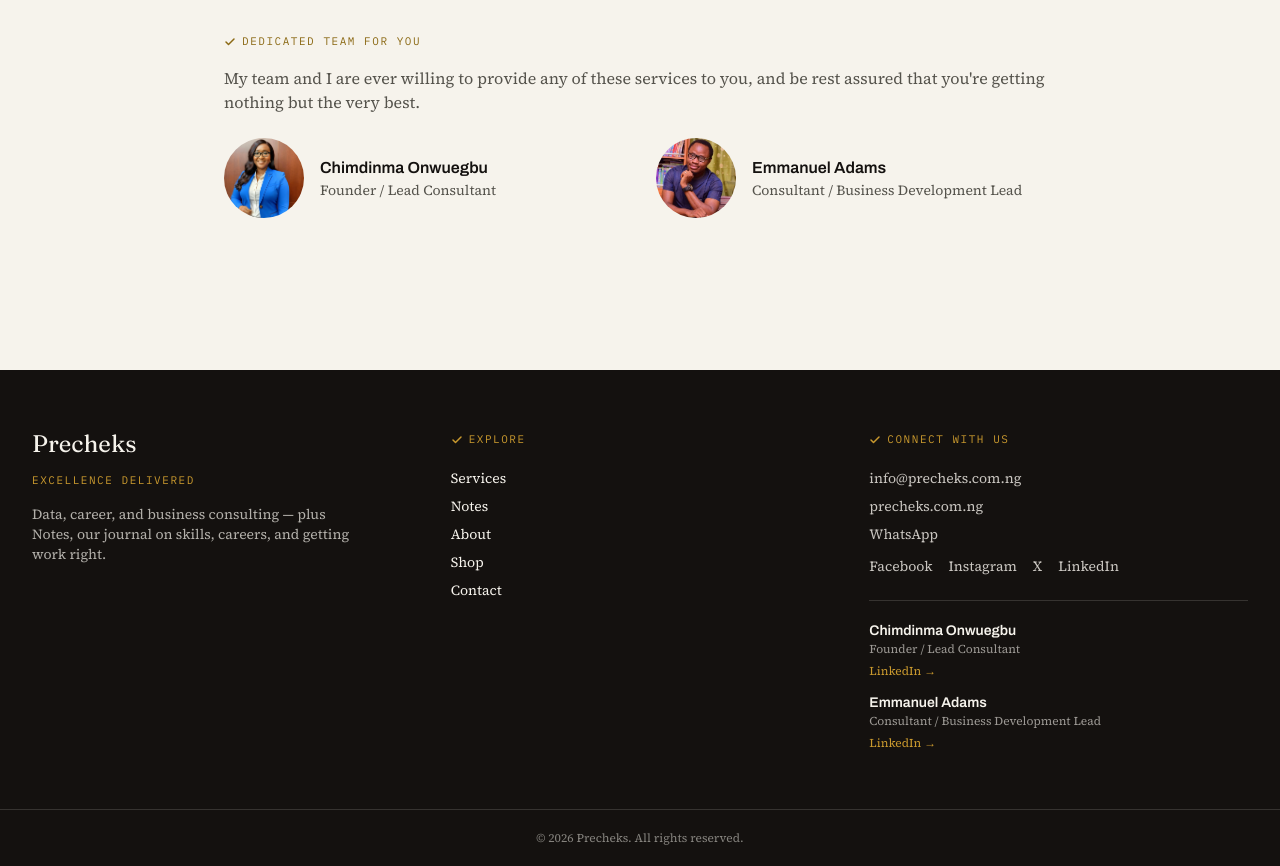
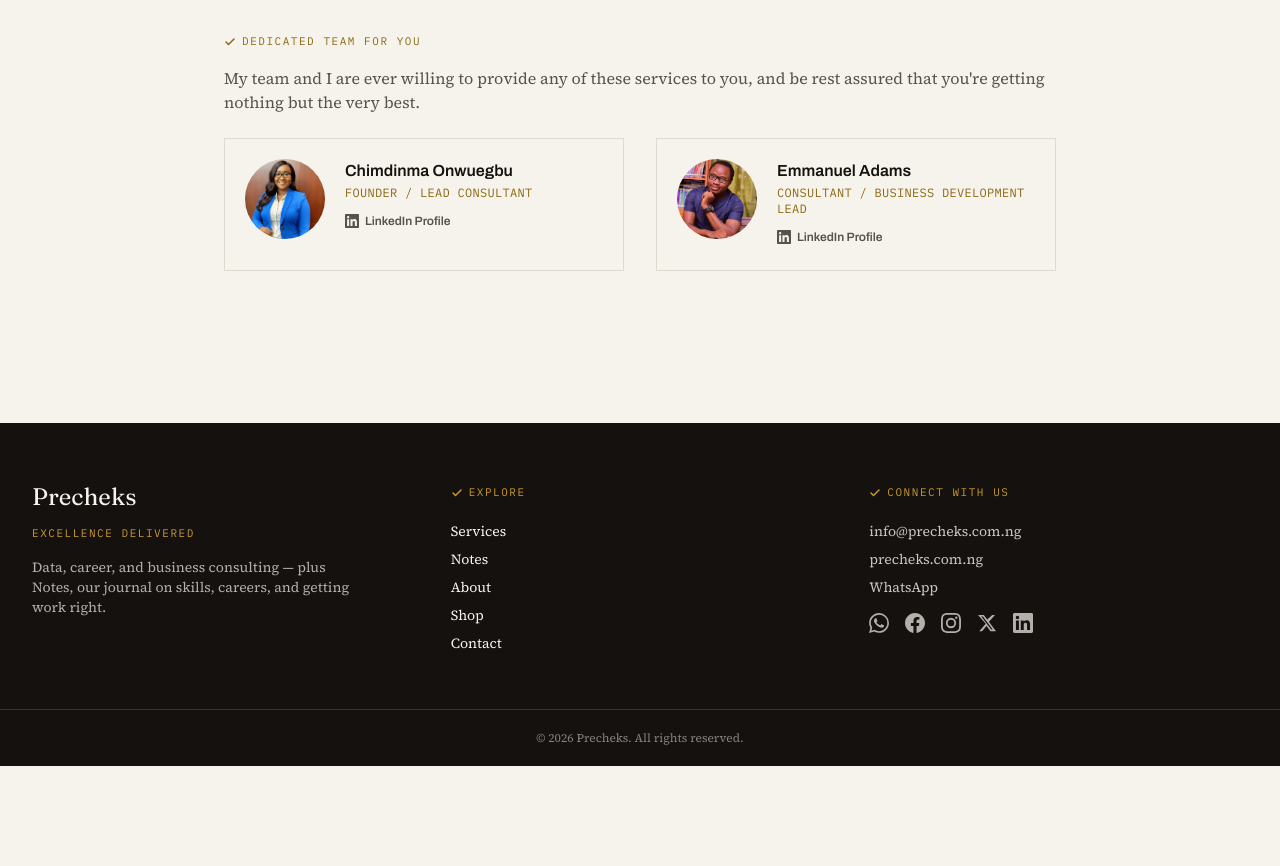
Before and after one commit to AceBoss1/precheks-site, a Next.js app: page /about in a window 1280 px wide. Shown: the part 820-1686 px from the top of the page. After the commit the page ends 1586 px from the top, so only its background shows below. Built offline with nearby package versions, Linux system fonts and the light colour scheme.

Commit message:
social icons footer, hero Chimdinma only, team LinkedIn on about

```diff
--- a/app/about/page.tsx
+++ b/app/about/page.tsx
@@ -22,11 +22,13 @@
     name: "Chimdinma Onwuegbu",
     role: "Founder / Lead Consultant",
     image: "/images/headshots/chimdinma-onwuegbu-2-professional.jpeg",
+    linkedin: "https://www.linkedin.com/in/chimdinma-onwuegbu",
   },
   {
     name: "Emmanuel Adams",
     role: "Consultant / Business Development Lead",
     image: "/images/headshots/emmanuel-adams-1.jpeg",
+    linkedin: "https://www.linkedin.com/in/emmanuel-adams-27891354/",
   },
 ];
 
@@ -81,19 +83,30 @@
         </p>
         <div className="grid grid-cols-1 sm:grid-cols-2 gap-8 mt-6">
           {TEAM.map((member) => (
-            <div key={member.name} className="flex items-center gap-4">
+            <div key={member.name} className="flex items-start gap-5 border border-rule p-5">
               <Image
                 src={member.image}
                 alt={member.name}
                 width={80}
                 height={80}
-                className="rounded-full object-cover w-20 h-20"
+                className="rounded-full object-cover w-20 h-20 flex-shrink-0"
               />
               <div>
-                <p className="font-ui font-semibold text-ink">
+                <p className="font-ui font-semibold text-ink text-base">
                   {member.name}
                 </p>
-                <p className="text-sm text-slate">{member.role}</p>
+                <p className="text-xs font-mono uppercase tracking-wide text-gold-deep mt-0.5">
+                  {member.role}
+                </p>
+                <a
+                  href={member.linkedin}
+                  target="_blank"
+                  rel="noopener noreferrer"
+                  className="inline-flex items-center gap-1.5 mt-3 text-xs font-ui font-semibold text-slate hover:text-gold-deep transition-colors"
+                >
+                  <svg xmlns="http://www.w3.org/2000/svg" width="14" height="14" viewBox="0 0 24 24" fill="currentColor"><path d="M20.447 20.452h-3.554v-5.569c0-1.328-.027-3.037-1.852-3.037-1.853 0-2.136 1.445-2.136 2.939v5.667H9.351V9h3.414v1.561h.046c.477-.9 1.637-1.85 3.37-1.85 3.601 0 4.267 2.37 4.267 5.455v6.286zM5.337 7.433a2.062 2.062 0 01-2.063-2.065 2.064 2.064 0 112.063 2.065zm1.782 13.019H3.555V9h3.564v11.452zM22.225 0H1.771C.792 0 0 .774 0 1.729v20.542C0 23.227.792 24 1.771 24h20.451C23.2 24 24 23.227 24 22.271V1.729C24 .774 23.2 0 22.222 0h.003z"/></svg>
+                  LinkedIn Profile
+                </a>
               </div>
             </div>
           ))}
--- a/app/layout.tsx
+++ b/app/layout.tsx
@@ -176,41 +176,30 @@
                     WhatsApp
                   </a>
                 </li>
-                <li className="flex gap-4 pt-1">
-                  <a href="https://www.facebook.com/chymdy.achi"  target="_blank" rel="noopener noreferrer" className="hover:text-gold transition-colors">Facebook</a>
-                  <a href="https://www.instagram.com/chymdy_kay"  target="_blank" rel="noopener noreferrer" className="hover:text-gold transition-colors">Instagram</a>
-                  <a href="https://x.com/chymdytwoo"              target="_blank" rel="noopener noreferrer" className="hover:text-gold transition-colors">X</a>
-                  <a href="https://www.linkedin.com/in/chimdinma-onwuegbu" target="_blank" rel="noopener noreferrer" className="hover:text-gold transition-colors">LinkedIn</a>
+                {/* Social icons row */}
+                <li className="flex items-center gap-4 pt-2">
+                  {/* WhatsApp */}
+                  <a href="https://wa.me/+447584160716" target="_blank" rel="noopener noreferrer" aria-label="WhatsApp" className="text-paper/70 hover:text-gold transition-colors">
+                    <svg xmlns="http://www.w3.org/2000/svg" width="20" height="20" viewBox="0 0 24 24" fill="currentColor"><path d="M17.472 14.382c-.297-.149-1.758-.867-2.03-.967-.273-.099-.471-.148-.67.15-.197.297-.767.966-.94 1.164-.173.199-.347.223-.644.075-.297-.15-1.255-.463-2.39-1.475-.883-.788-1.48-1.761-1.653-2.059-.173-.297-.018-.458.13-.606.134-.133.298-.347.446-.52.149-.174.198-.298.298-.497.099-.198.05-.371-.025-.52-.075-.149-.669-1.612-.916-2.207-.242-.579-.487-.5-.669-.51-.173-.008-.371-.01-.57-.01-.198 0-.52.074-.792.372-.272.297-1.04 1.016-1.04 2.479 0 1.462 1.065 2.875 1.213 3.074.149.198 2.096 3.2 5.077 4.487.709.306 1.262.489 1.694.625.712.227 1.36.195 1.871.118.571-.085 1.758-.719 2.006-1.413.248-.694.248-1.289.173-1.413-.074-.124-.272-.198-.57-.347m-5.421 7.403h-.004a9.87 9.87 0 01-5.031-1.378l-.361-.214-3.741.982.998-3.648-.235-.374a9.86 9.86 0 01-1.51-5.26c.001-5.45 4.436-9.884 9.888-9.884 2.64 0 5.122 1.03 6.988 2.898a9.825 9.825 0 012.893 6.994c-.003 5.45-4.437 9.884-9.885 9.884m8.413-18.297A11.815 11.815 0 0012.05 0C5.495 0 .16 5.335.157 11.892c0 2.096.547 4.142 1.588 5.945L.057 24l6.305-1.654a11.882 11.882 0 005.683 1.448h.005c6.554 0 11.89-5.335 11.893-11.893a11.821 11.821 0 00-3.48-8.413z"/></svg>
+                  </a>
+                  {/* Facebook */}
+                  <a href="https://www.facebook.com/chymdy.achi" target="_blank" rel="noopener noreferrer" aria-label="Facebook" className="text-paper/70 hover:text-gold transition-colors">
+                    <svg xmlns="http://www.w3.org/2000/svg" width="20" height="20" viewBox="0 0 24 24" fill="currentColor"><path d="M24 12.073c0-6.627-5.373-12-12-12s-12 5.373-12 12c0 5.99 4.388 10.954 10.125 11.854v-8.385H7.078v-3.47h3.047V9.43c0-3.007 1.792-4.669 4.533-4.669 1.312 0 2.686.235 2.686.235v2.953H15.83c-1.491 0-1.956.925-1.956 1.874v2.25h3.328l-.532 3.47h-2.796v8.385C19.612 23.027 24 18.062 24 12.073z"/></svg>
+                  </a>
+                  {/* Instagram */}
+                  <a href="https://www.instagram.com/chymdy_kay" target="_blank" rel="noopener noreferrer" aria-label="Instagram" className="text-paper/70 hover:text-gold transition-colors">
+                    <svg xmlns="http://www.w3.org/2000/svg" width="20" height="20" viewBox="0 0 24 24" fill="currentColor"><path d="M12 2.163c3.204 0 3.584.012 4.85.07 3.252.148 4.771 1.691 4.919 4.919.058 1.265.069 1.645.069 4.849 0 3.205-.012 3.584-.069 4.849-.149 3.225-1.664 4.771-4.919 4.919-1.266.058-1.644.07-4.85.07-3.204 0-3.584-.012-4.849-.07-3.26-.149-4.771-1.699-4.919-4.92-.058-1.265-.07-1.644-.07-4.849 0-3.204.013-3.583.07-4.849.149-3.227 1.664-4.771 4.919-4.919 1.266-.057 1.645-.069 4.849-.069zM12 0C8.741 0 8.333.014 7.053.072 2.695.272.273 2.69.073 7.052.014 8.333 0 8.741 0 12c0 3.259.014 3.668.072 4.948.2 4.358 2.618 6.78 6.98 6.98C8.333 23.986 8.741 24 12 24c3.259 0 3.668-.014 4.948-.072 4.354-.2 6.782-2.618 6.979-6.98.059-1.28.073-1.689.073-4.948 0-3.259-.014-3.667-.072-4.947-.196-4.354-2.617-6.78-6.979-6.98C15.668.014 15.259 0 12 0zm0 5.838a6.162 6.162 0 100 12.324 6.162 6.162 0 000-12.324zM12 16a4 4 0 110-8 4 4 0 010 8zm6.406-11.845a1.44 1.44 0 100 2.881 1.44 1.44 0 000-2.881z"/></svg>
+                  </a>
+                  {/* X / Twitter */}
+                  <a href="https://x.com/chymdytwoo" target="_blank" rel="noopener noreferrer" aria-label="X (Twitter)" className="text-paper/70 hover:text-gold transition-colors">
+                    <svg xmlns="http://www.w3.org/2000/svg" width="20" height="20" viewBox="0 0 24 24" fill="currentColor"><path d="M18.244 2.25h3.308l-7.227 8.26 8.502 11.24H16.17l-4.714-6.231-5.401 6.231H2.748l7.73-8.835L1.254 2.25H8.08l4.259 5.631 5.905-5.631zm-1.161 17.52h1.833L7.084 4.126H5.117z"/></svg>
+                  </a>
+                  {/* LinkedIn */}
+                  <a href="https://www.linkedin.com/in/chimdinma-onwuegbu" target="_blank" rel="noopener noreferrer" aria-label="LinkedIn" className="text-paper/70 hover:text-gold transition-colors">
+                    <svg xmlns="http://www.w3.org/2000/svg" width="20" height="20" viewBox="0 0 24 24" fill="currentColor"><path d="M20.447 20.452h-3.554v-5.569c0-1.328-.027-3.037-1.852-3.037-1.853 0-2.136 1.445-2.136 2.939v5.667H9.351V9h3.414v1.561h.046c.477-.9 1.637-1.85 3.37-1.85 3.601 0 4.267 2.37 4.267 5.455v6.286zM5.337 7.433a2.062 2.062 0 01-2.063-2.065 2.064 2.064 0 112.063 2.065zm1.782 13.019H3.555V9h3.564v11.452zM22.225 0H1.771C.792 0 0 .774 0 1.729v20.542C0 23.227.792 24 1.771 24h20.451C23.2 24 24 23.227 24 22.271V1.729C24 .774 23.2 0 22.222 0h.003z"/></svg>
+                  </a>
                 </li>
               </ul>
-
-              {/* Team */}
-              <div className="mt-6 space-y-3 border-t border-paper/15 pt-5">
-                <div>
-                  <p className="text-sm font-semibold font-ui text-paper">Chimdinma Onwuegbu</p>
-                  <p className="text-xs text-paper/60">Founder / Lead Consultant</p>
-                  <a
-                    href="https://www.linkedin.com/in/chimdinma-onwuegbu"
-                    target="_blank"
-                    rel="noopener noreferrer"
-                    className="text-xs text-gold hover:text-paper transition-colors"
-                  >
-                    LinkedIn →
-                  </a>
-                </div>
-                <div>
-                  <p className="text-sm font-semibold font-ui text-paper">Emmanuel Adams</p>
-                  <p className="text-xs text-paper/60">Consultant / Business Development Lead</p>
-                  <a
-                    href="https://www.linkedin.com/in/emmanuel-adams-27891354/"
-                    target="_blank"
-                    rel="noopener noreferrer"
-                    className="text-xs text-gold hover:text-paper transition-colors"
-                  >
-                    LinkedIn →
-                  </a>
-                </div>
-              </div>
             </div>
           </div>
 
--- a/app/page.tsx
+++ b/app/page.tsx
@@ -77,29 +77,30 @@
               </Link>
             </div>
 
-            <div className="mt-12 flex items-center gap-6 border-t border-paper/15 pt-6">
-              <div className="flex -space-x-3">
+            <div className="mt-12 flex items-center gap-4 border-t border-paper/15 pt-6">
               <Image
                 src="/images/headshots/chimdinma-onwuegbu-2-professional.jpeg"
                 alt="Chimdinma Onwuegbu, Founder & Lead Consultant"
                 width={48}
                 height={48}
-                  className="rounded-full border-2 border-ink object-cover w-12 h-12"
+                className="rounded-full border-2 border-gold object-cover w-12 h-12 flex-shrink-0"
               />
-                <Image
-                  src="/images/headshots/emmanuel-adams-1.jpeg"
-                  alt="Emmanuel Adams, Consultant & Business Development Lead"
-                  width={48}
-                  height={48}
-                  className="rounded-full border-2 border-ink object-cover w-12 h-12"
-                />
+              <div>
+                <p className="text-sm font-ui text-paper/70">
+                  Led by{" "}
+                  <a
+                    href="https://www.linkedin.com/in/chimdinma-onwuegbu"
+                    target="_blank"
+                    rel="noopener noreferrer"
+                    className="text-gold hover:text-paper transition-colors font-semibold"
+                  >
+                    Chimdinma Onwuegbu
+                  </a>
+                </p>
+                <p className="text-xs text-paper/50 font-mono mt-0.5 uppercase tracking-wide">
+                  Founder &amp; Lead Consultant
+                </p>
               </div>
-              <p className="text-sm text-paper/70 font-ui">
-                Led by <span className="text-paper">Chimdinma Onwuegbu</span>{" "}
-                (Founder &amp; Lead Consultant) and{" "}
-                <span className="text-paper">Emmanuel Adams</span>{" "}
-                (Business Development Lead)
-              </p>
             </div>
           </div>
 
```
Lines whose indentation alone changed are shown as unchanged.
